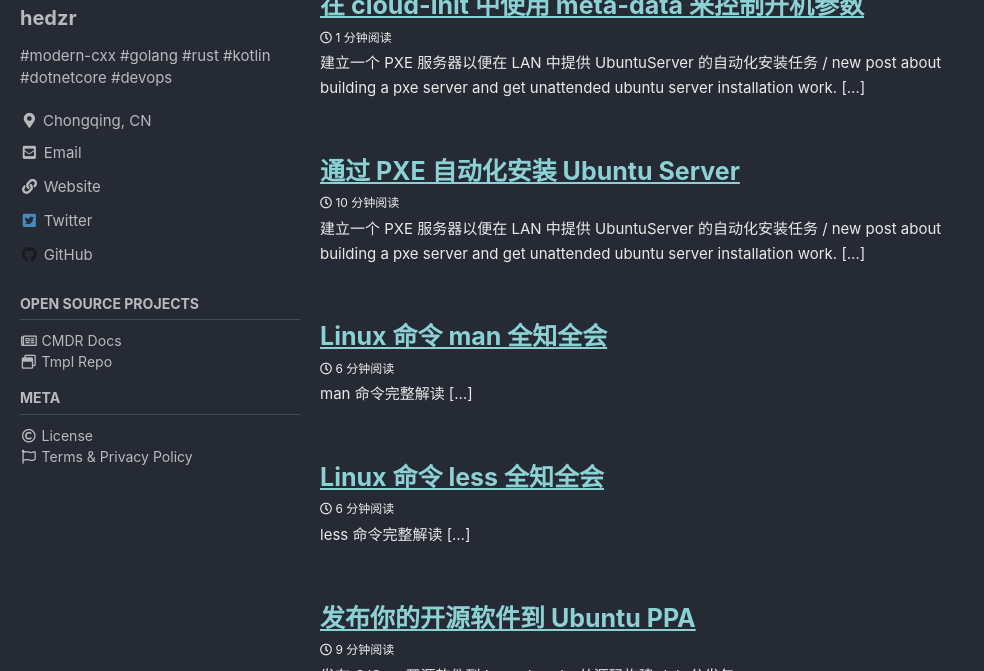
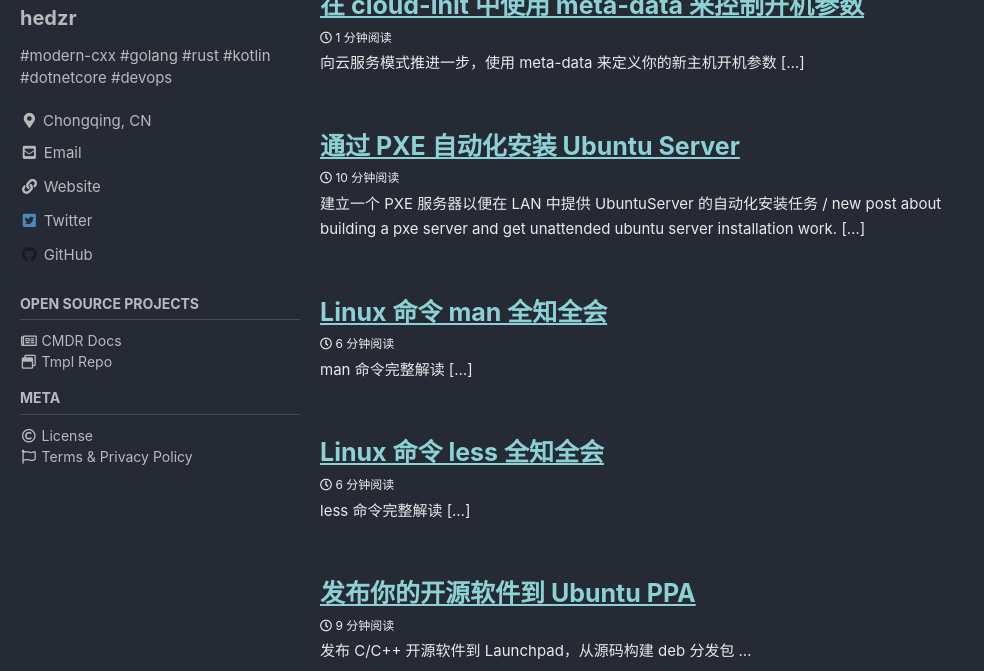
Before and after one commit to hedzr/hedzr.github.io, a Jekyll site: the page built from index.html, in a window 1280 px wide and 900 px high, cut to the strip 229-900 px from the top of the window. Shown: the whole strip, without its empty margins (0-984 px from the left). Built offline with Jekyll 4.4.1, drawn with Linux system fonts in a browser that asks for light colours; cached includes are drawn as plain includes; some web fonts are replaced; the list of posts is cut into pages by our own code.

Commit message:
fixed excerpt section

```diff
--- a/_posts/2022-01-04-build-pxe-server-and-autoinstall-ubuntu-server-part-2.md
+++ b/_posts/2022-01-04-build-pxe-server-and-autoinstall-ubuntu-server-part-2.md
@@ -13,7 +13,7 @@ header:
   overlay_image: /assets/images/ubuntuhero.jpg
   overlay_filter: rgba(32, 32, 0, 0.5)
 excerpt: >-
-  建立一个 PXE 服务器以便在 LAN 中提供 UbuntuServer 的自动化安装任务 / new post about building a pxe server and get unattended ubuntu server installation work. [...]
+  向云服务模式推进一步，使用 meta-data 来定义你的新主机开机参数 [...]
 ---
 
 
```
